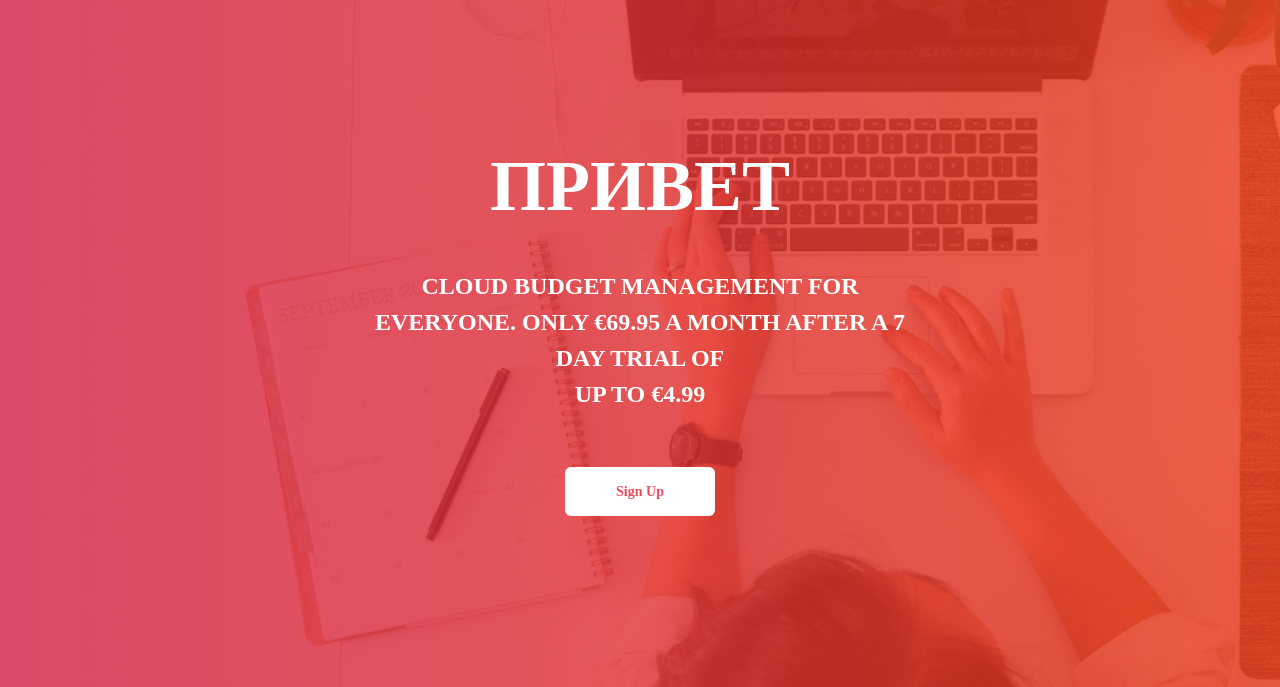
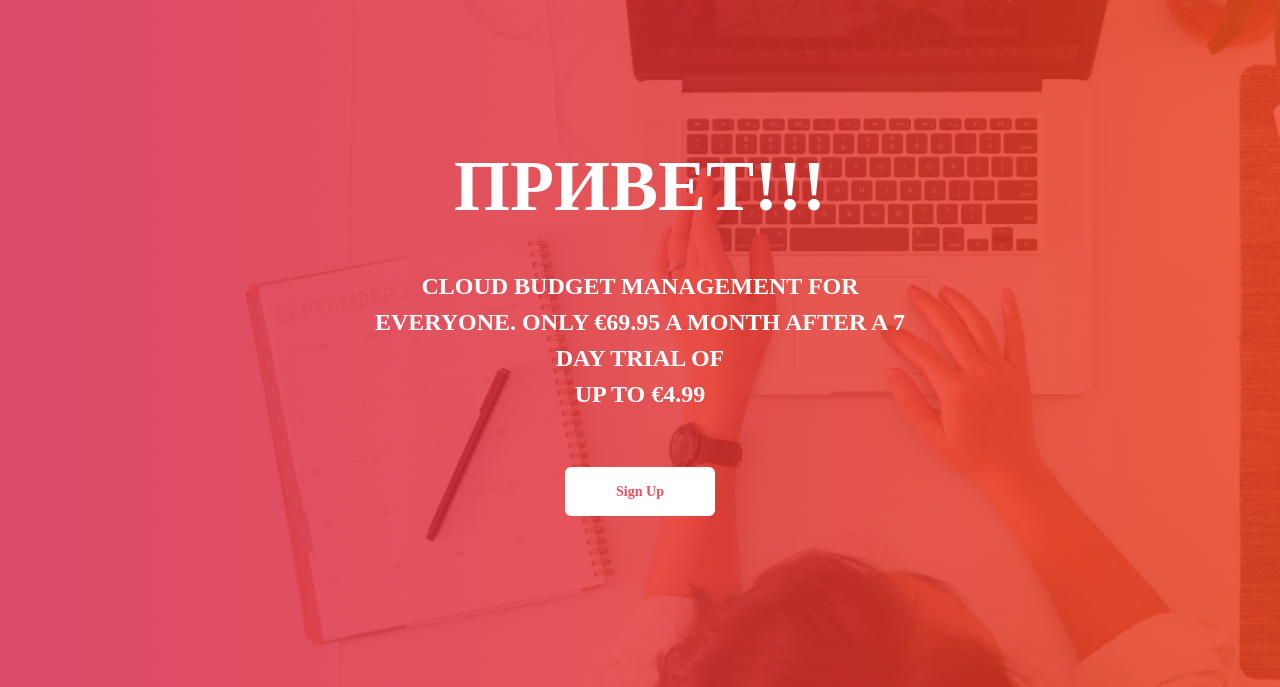
Before and after one commit to Deniso4kin/deniso4kin.github.io, a plain HTML site: page index.html in a window 1280 px wide. Shown: the part 113-800 px from the top of the page. Drawn offline with Linux system fonts and the light colour scheme.

Commit message:
Я поменял название

```diff
--- a/index.html
+++ b/index.html
@@ -39,7 +39,7 @@
                 <a href="#" class="login">Login</a>
             </header>
             <div class="intro-info">
-                <h1 class="intro-title">ПРИВЕТ</h1>
+                <h1 class="intro-title">ПРИВЕТ!!!</h1>
                 <p class="intro-description">Cloud budget management for everyone. Only €69.95 a Month After a 7 Day
                     Trial of <br> Up to €4.99</p>
                 <a href="https://www.silver.ru/" class="intro-signup">Sign Up</a>
```
